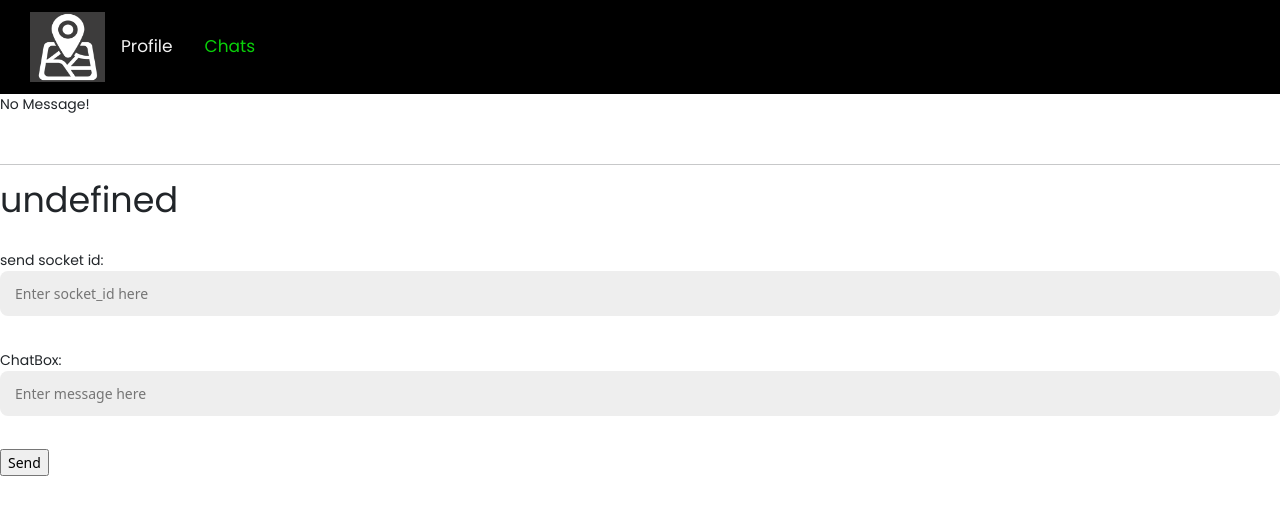
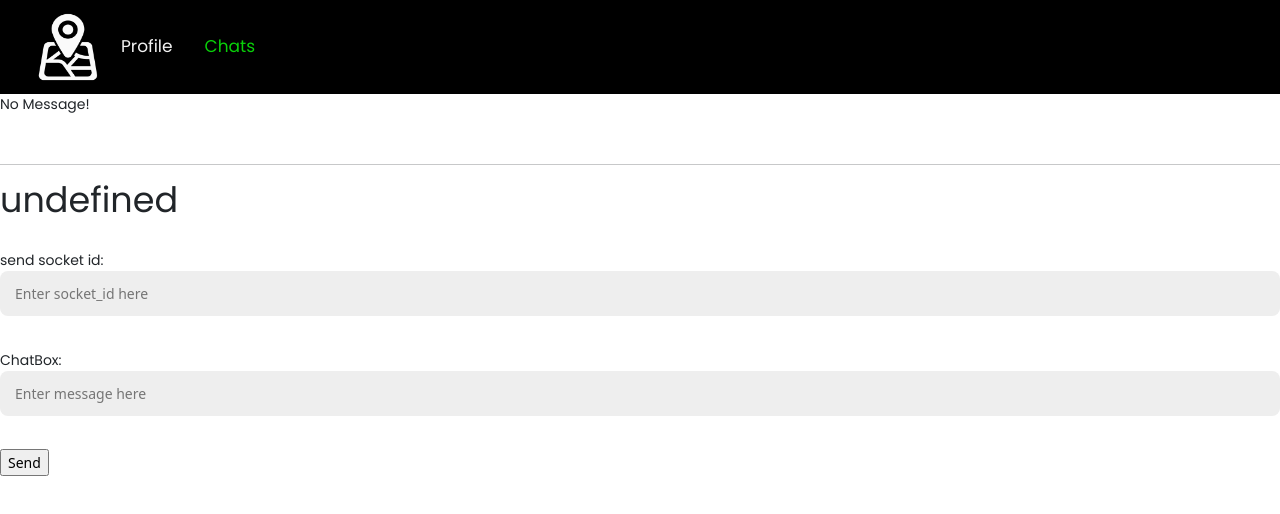
Before and after one commit to hr097/FindMeBuddy, a website: page app/chats.html in a window 1280 px wide. Drawn offline with nearby package versions, Linux system fonts and the light colour scheme; no server answers.

Commit message:
logo updated 2

```diff
--- a/app/chats.html
+++ b/app/chats.html
@@ -42,7 +42,7 @@
 <body>
     <navbar class="nav">
         <!-- <img src="./assets/RideX.png" alt="logo" class="logo"> -->
-        <a href="index.html" ><img src="./assets/find_me_buddy_white_removed_bg.png" alt="FindMeBuddy logo" class="logo"></a>
+        <a href="index.html" ><img src="./assets/find_me_buddy_black_header_nav.png" alt="FindMeBuddy logo" class="logo"></a>
         <div class="topnav">
             <a href="profile.html">Profile</a>
             <a class="active" href="chats.html">Chats</a>
```
Also changed, not shown: app/assets/find_me_buddy_black_header_nav.png (added).
